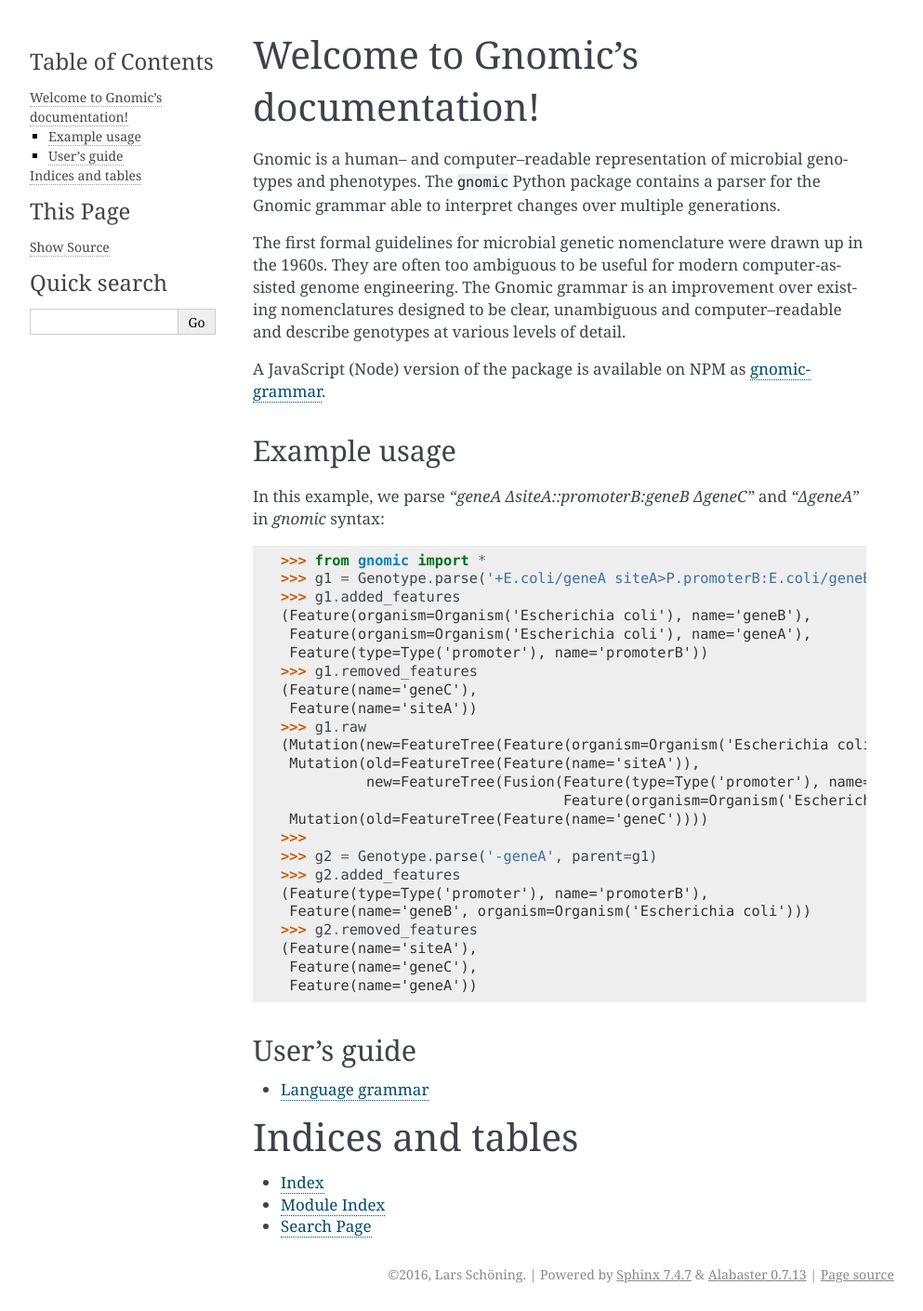
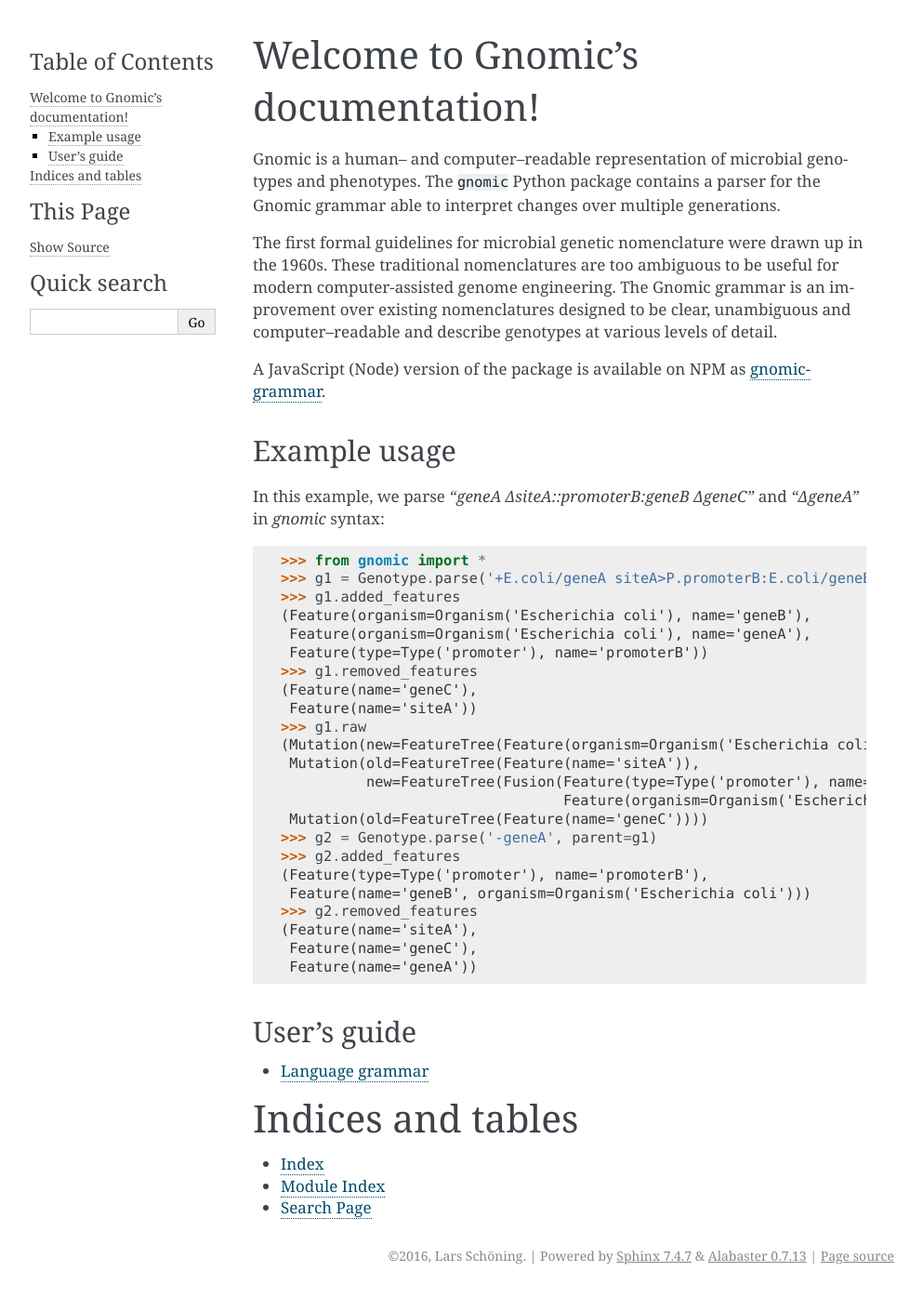
Before and after one commit to biosustain/gnomic, a Sphinx documentation site: the page built from docs/index.rst, in a window 1280 px wide. Shown: the whole page at 93% size, without its empty margins (148-1141 px from the left). Built offline with Sphinx 7.4.7, drawn with Linux system fonts in a browser that asks for light colours.

Commit message:
docs: phrasing

```diff
--- a/README.rst
+++ b/README.rst
@@ -6,7 +6,7 @@
 Gnomic is a human– and computer–readable representation of microbial genotypes and phenotypes. The ``gnomic``
 Python package contains a parser for the Gnomic grammar able to interpret changes over multiple generations.
 
-The first formal guidelines for microbial genetic nomenclature were drawn up in the 1960s. They are often too
+The first formal guidelines for microbial genetic nomenclature were drawn up in the 1960s. These traditional nomenclatures are too
 ambiguous to be useful for modern computer-assisted genome engineering. The Gnomic grammar is an improvement over existing nomenclatures
 designed to be clear, unambiguous and computer–readable and describe genotypes at various levels of detail.
 
--- a/docs/index.rst
+++ b/docs/index.rst
@@ -9,7 +9,7 @@
 Gnomic is a human-- and computer--readable representation of microbial genotypes and phenotypes. The ``gnomic``
 Python package contains a parser for the Gnomic grammar able to interpret changes over multiple generations.
 
-The first formal guidelines for microbial genetic nomenclature were drawn up in the 1960s. They are often too
+The first formal guidelines for microbial genetic nomenclature were drawn up in the 1960s. These traditional nomenclatures are too
 ambiguous to be useful for modern computer-assisted genome engineering. The Gnomic grammar is an improvement over existing nomenclatures
 designed to be clear, unambiguous and computer–readable and describe genotypes at various levels of detail.
 
@@ -38,7 +38,6 @@
              new=FeatureTree(Fusion(Feature(type=Type('promoter'), name='promoterB'),
                                     Feature(organism=Organism('Escherichia coli'), name='geneB')))),
     Mutation(old=FeatureTree(Feature(name='geneC'))))
-   >>>
    >>> g2 = Genotype.parse('-geneA', parent=g1)
    >>> g2.added_features
    (Feature(type=Type('promoter'), name='promoterB'),
```
